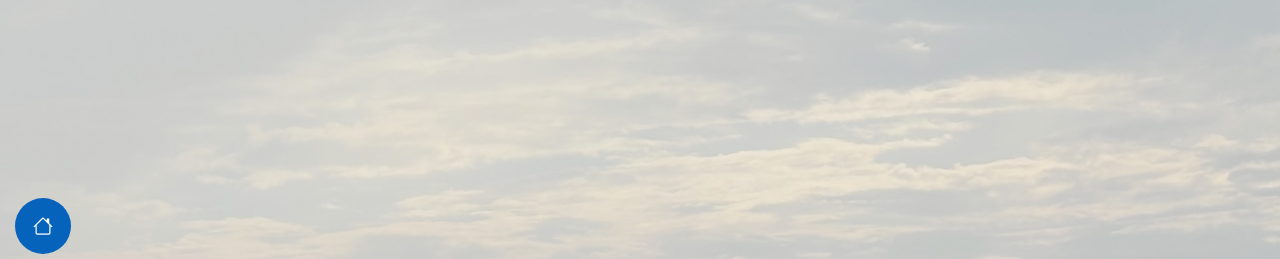
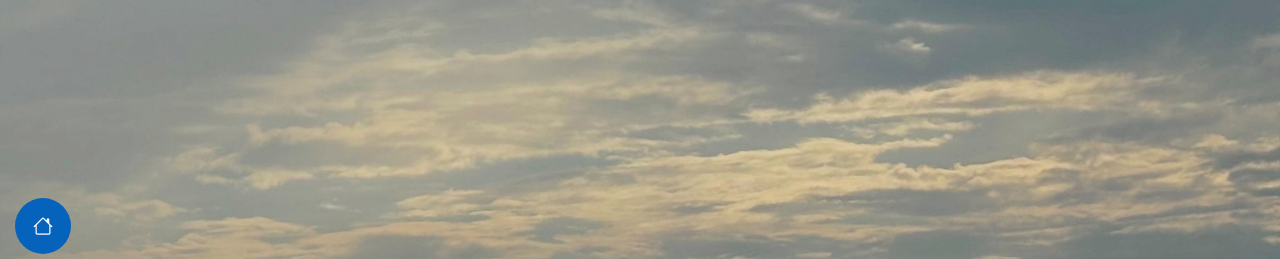
Before and after one commit to adhil2399/portfolio, a plain HTML site: page index.html in a window 1280 px wide. Shown: the top 259 px of the page. Drawn offline with nearby package versions, Linux system fonts and the light colour scheme.

Commit message:
Update main.css

```diff
--- a/assets/css/main.css
+++ b/assets/css/main.css
@@ -40,8 +40,8 @@
 /* Color Presets - These classes override global colors when applied to any section or element, providing reuse of the sam color scheme. */
 
 .light-background {
-  --background-color: #f9f9f9;
-  --surface-color: #ffffff;
+  --background-color: #f9f9f962;
+  --surface-color: #665e5e;
 }
 
 .dark-background {
```
